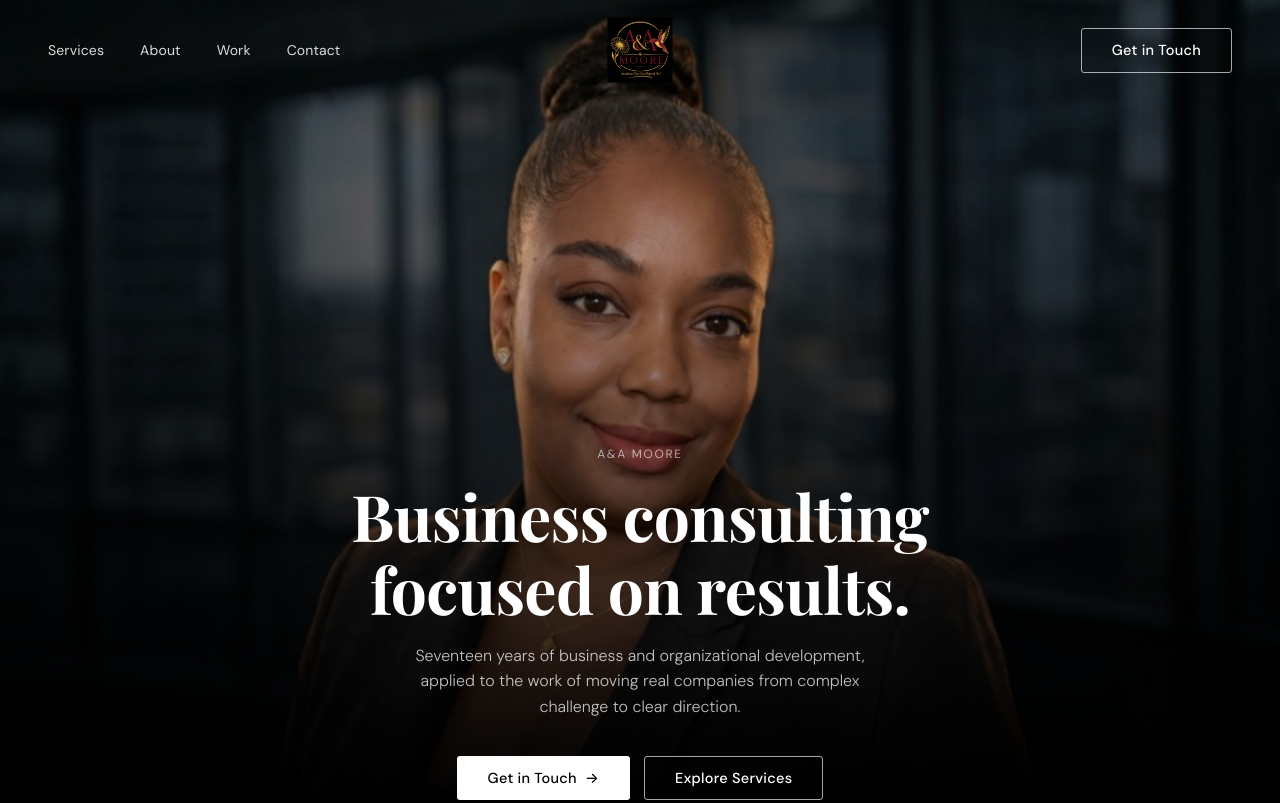
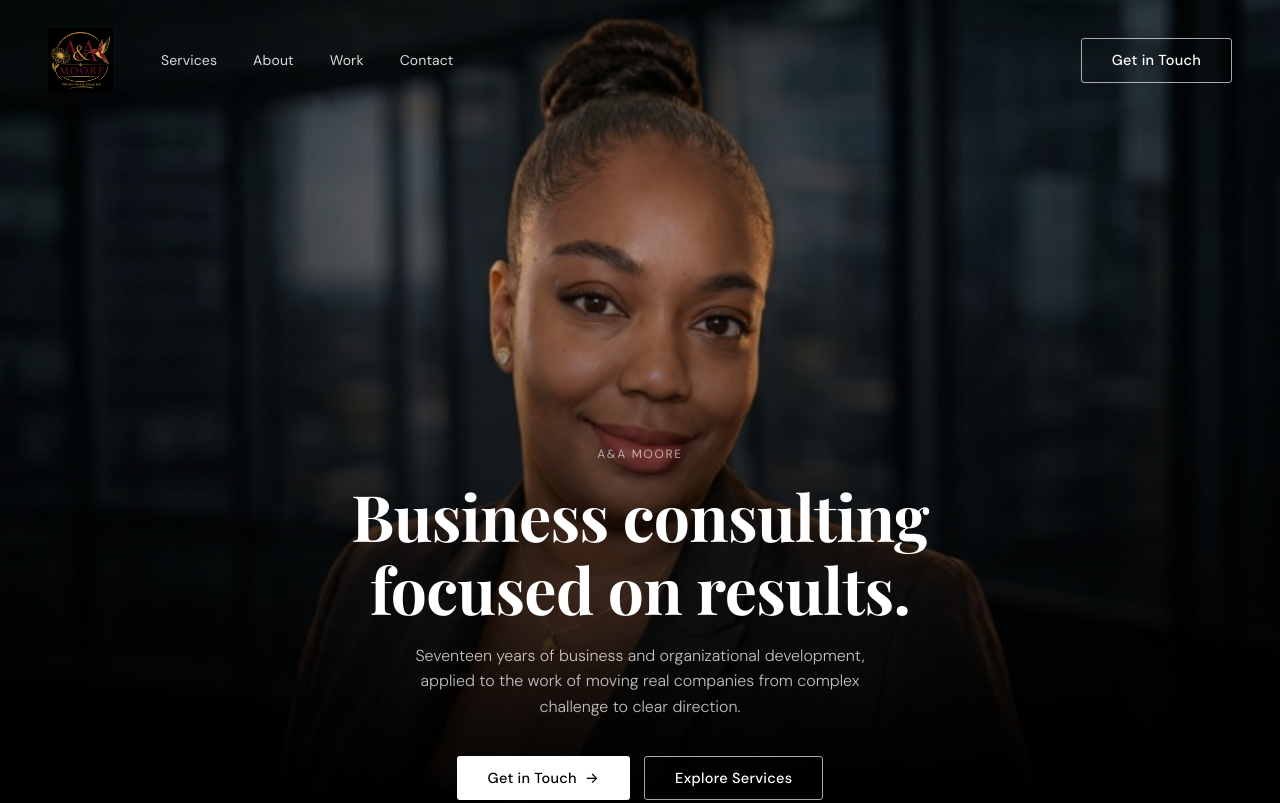
Before and after one commit to mdabdullahislamrafid552-netizen/a-a-moore, a website: page index.html in a window 1280 px wide. Shown: the top 803 px of the page. Drawn offline with nearby package versions, Linux system fonts and the light colour scheme.

Commit message:
Update navbar layout and make logo transparent

```diff
--- a/styles.css
+++ b/styles.css
@@ -112,7 +112,6 @@ section { position: relative; }
   padding: 28px 48px;
   display: flex;
   align-items: center;
-  justify-content: space-between;
   gap: 24px;
   background: transparent;
   border-bottom: 1px solid transparent;
@@ -144,10 +143,6 @@ section { position: relative; }
 
 /* LOGO — centered absolutely, DM Sans, uppercase, tracked */
 .nav-logo {
-  position: absolute;
-  left: 50%;
-  top: 50%;
-  transform: translate(-50%, -50%);
   font-family: "DM Sans", -apple-system, BlinkMacSystemFont, "Helvetica Neue", sans-serif;
   font-weight: 500;
   font-size: 22px;
@@ -155,6 +150,8 @@ section { position: relative; }
   text-transform: uppercase;
   color: currentColor;
   white-space: nowrap;
+  display: flex;
+  align-items: center;
 }
 .nav-logo .amp { font-style: normal; opacity: 1; margin: 0; }
 
@@ -167,6 +164,8 @@ section { position: relative; }
   font-size: 14px;
   font-weight: 400;
   letter-spacing: 0.01em;
+  margin-left: 24px; /* Space between logo and links */
+  margin-right: auto; /* Pushes the CTA to the far right */
 }
 .nav-links a {
   position: relative;
@@ -1639,4 +1638,5 @@ image-slot { border-radius: inherit; }
   width: auto;
   object-fit: contain;
   display: block;
-}
+  mix-blend-mode: screen; /* Makes black background transparent */
+}
```
